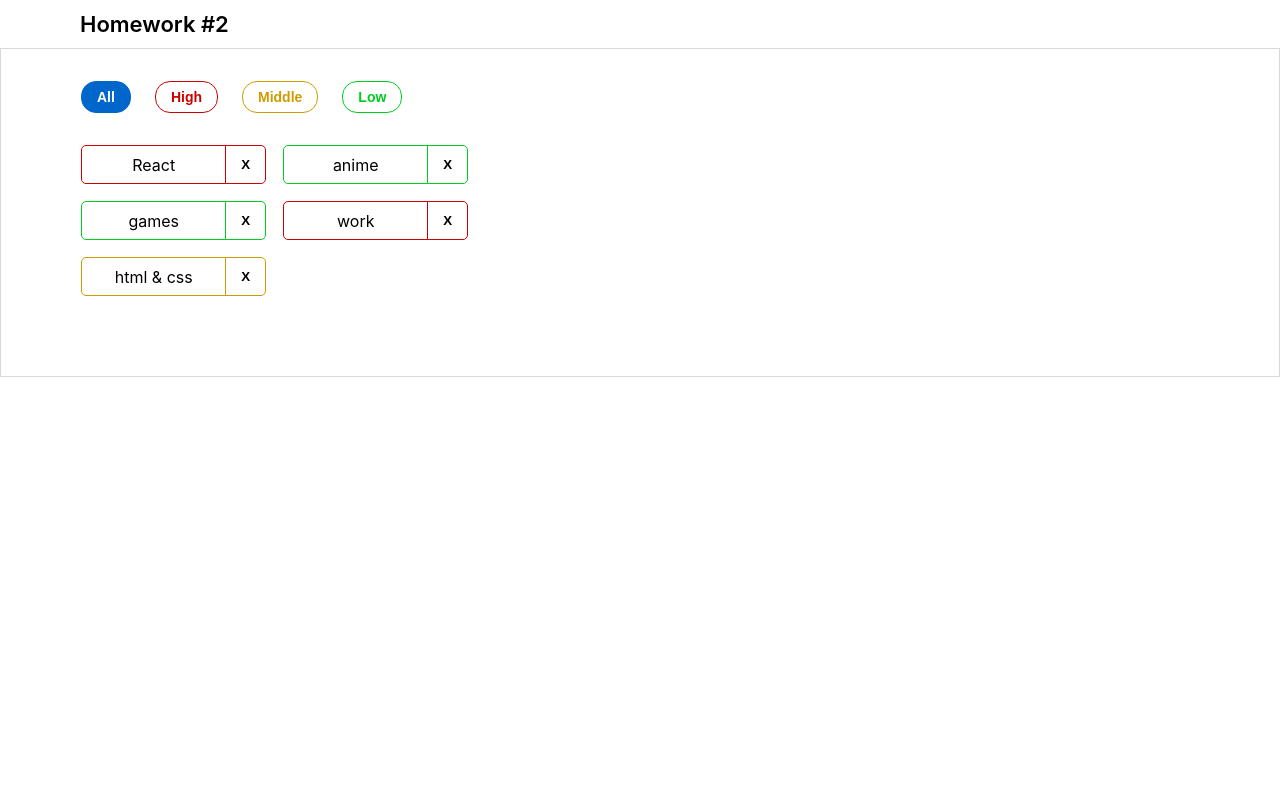
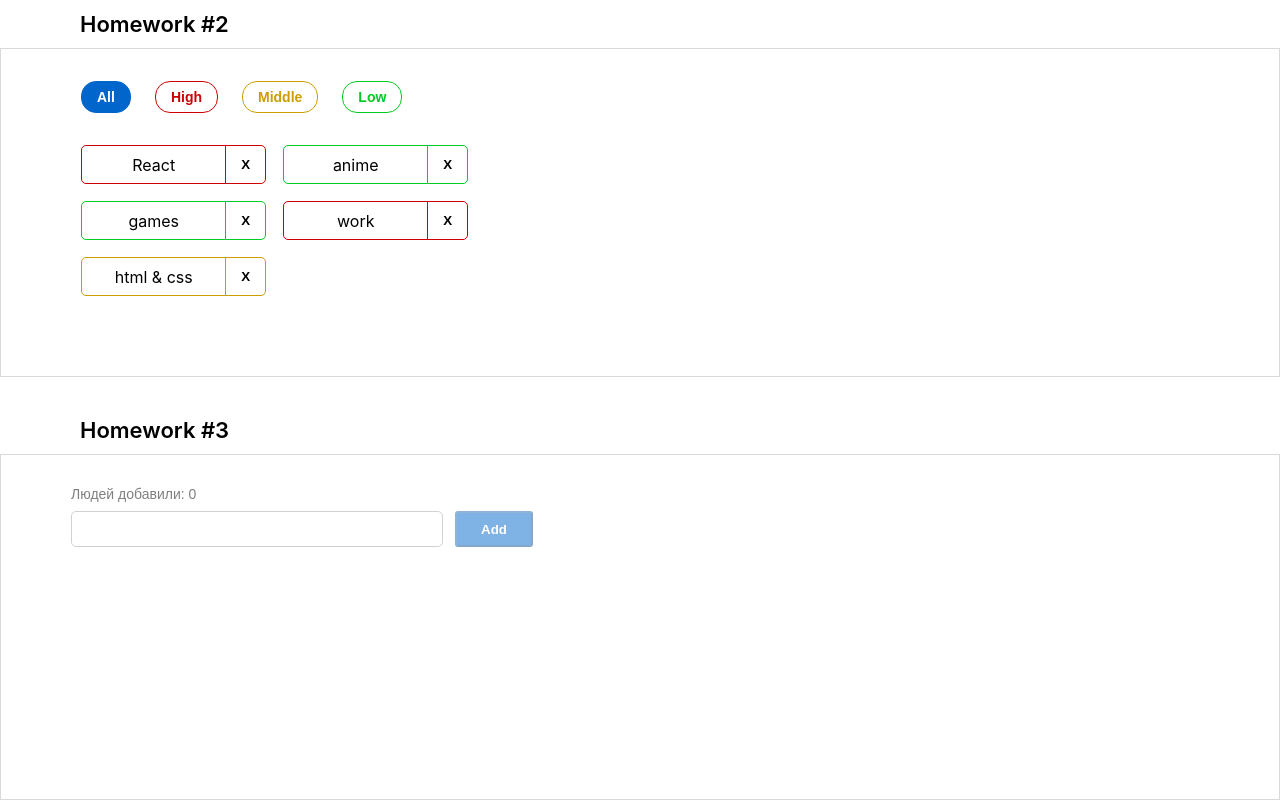
Before and after one commit to alik-avizha/hws2, a React (Create React App) app: page /#/pre-junior in a window 1280 px wide. Before the commit this address led to /. Shown: the part 472-1272 px from the top of the page. Before the commit the page ends 849 px from the top, so only its background shows below. Built offline with nearby package versions, Linux system fonts and the light colour scheme.

Commit message:
work with Homework №3

```diff
--- a/src/s1-main/App.tsx
+++ b/src/s1-main/App.tsx
@@ -2,14 +2,14 @@
 import s from './App.module.css'
 import HW1 from '../s2-homeworks/hw01/HW1'
 import HW2 from '../s2-homeworks/hw02/HW2';
+import HW3 from '../s2-homeworks/hw03/HW3';
 
 function App() {
     return (
         <div className={s.App}>
             <HW1/>
-            {/*раскомментировать по ходу выполнения*/}
             <HW2/>
-            {/*<HW3/>*/}
+            <HW3/>
             {/*<HW4/>*/}
 
             {/*при выполнении дз 5 и более - закомментировать здесь дз 1-4, так как они есть внутри дз 5*/}
--- a/src/s2-homeworks/hw03/Greeting.module.css
+++ b/src/s2-homeworks/hw03/Greeting.module.css
@@ -1,22 +1,51 @@
 .greetingForm {
+    font-family: 'Montserrat', sans-serif;
+    font-style: normal;
+    font-size: 14px;
+    margin-top: 31px;
+    margin-bottom: 243px;
+    margin-left: 70px;
 }
 
 .inputAndButtonContainer {
+    display: flex;
+    flex-direction: row;
 }
 
 .error {
+    margin-top: 9px;
+    font-weight: 400;
+    color: #CC0000;
 }
 
 .input {
+    width: 372px;
+    height: 36px;
+    border: 1px solid #D1D1D1;
+    border-radius: 5px;
+    padding-left: 12px;
+    font-weight: 500;
+    font-size: 16px;
 }
 
 .input:focus {
 }
 
 .errorInput {
+    width: 372px;
+    height: 36px;
+    border: 1px solid #CC0000;
+    border-radius: 5px;
 }
 
 .button {
+    margin-left: 12px;
+    padding: 8px 24px;
+    height: 36px;
+    font-weight: 600;
+    color: #FFFFFF;
+    background: #0066CC;
+    border-radius: 3px;
 }
 
 .button:focus {
@@ -26,10 +55,17 @@
 }
 
 .button:disabled {
+    background: #0066CC;
+    opacity: 0.5;
+    border-radius: 3px;
 }
 
 .text {
+    font-weight: 400;
+    color: rgba(0, 0, 0, 0.5);
+    margin-bottom: 9px;
 }
 
 .greeting {
+    font-weight: 500;
 }
--- a/src/s2-homeworks/hw03/Greeting.tsx
+++ b/src/s2-homeworks/hw03/Greeting.tsx
@@ -2,14 +2,14 @@
 import s from './Greeting.module.css'
 
 type GreetingPropsType = {
-    name: any // need to fix any
-    setNameCallback: any // need to fix any
-    addUser: any // need to fix any
-    onBlur: any // need to fix any
-    onEnter: any // need to fix any
-    error: any // need to fix any
-    totalUsers: any // need to fix any
-    lastUserName?: any // need to fix any
+    name: string // need to fix any
+    setNameCallback: (event: ChangeEvent<HTMLInputElement>) => void
+    addUser: () => void
+    onBlur: () => void
+    onEnter: (event: KeyboardEvent<HTMLInputElement>) => void
+    error: string
+    totalUsers: number
+    lastUserName?: string
 }
 
 // презентационная компонента (для верстальщика)
@@ -25,7 +25,7 @@
         lastUserName,
     } // деструктуризация пропсов
 ) => {
-    const inputClass = s.errorInput // need to fix with (?:)
+    const inputClass = error ? s.errorInput : s.input
 
     return (
         <div id={'hw3-form'} className={s.greetingForm}>
@@ -57,7 +57,7 @@
                     className={s.button}
                     disabled={!name.trim()}
                 >
-                    add
+                    Аdd
                 </button>
             </div>
 
--- a/src/s2-homeworks/hw03/GreetingContainer.tsx
+++ b/src/s2-homeworks/hw03/GreetingContainer.tsx
@@ -3,18 +3,27 @@
 import { UserType } from './HW3'
 
 type GreetingContainerPropsType = {
-    users: any // need to fix any
-    addUserCallback: any // need to fix any
+    users: UserType[]
+    addUserCallback: (name: string) => void
 }
 
 export const pureAddUser = (name: any, setError: any, setName: any, addUserCallback: any) => {
-    // если имя пустое - показать ошибку, иначе - добавить юзера и очистить инпут
+    if (name.trim() !== '') {
+        addUserCallback(name)
+        setName('')
+    } else {
+        setError('Ошибка! Введите имя!')
+    }
 }
 
-export const pureOnBlur = (name: any, setError: any) => { // если имя пустое - показать ошибку
+export const pureOnBlur = (name: any, setError: any) => {
+    if (name.trim() === '') {
+        setError('Ошибка! Введите имя!')
+    }
 }
 
-export const pureOnEnter = (e: any, addUser: any) => { // если нажата кнопка Enter - добавить
+export const pureOnEnter = (e: any, addUser: any) => {
+    e.key === 'Enter' && addUser()
 }
 
 // более простой и понятный для новичков
@@ -26,12 +35,11 @@
     addUserCallback,
 }) => {
     // деструктуризация пропсов
-    const [name, setName] = useState<any>('') // need to fix any
-    const [error, setError] = useState<any>('') // need to fix any
+    const [name, setName] = useState<string>('')
+    const [error, setError] = useState<string>('')
 
-    const setNameCallback = (e: any) => { // need to fix any
-        setName('some name') // need to fix
-
+    const setNameCallback = (e: ChangeEvent<HTMLInputElement>) => {
+        setName(e.currentTarget.value)
         error && setError('')
     }
     const addUser = () => {
@@ -42,12 +50,12 @@
         pureOnBlur(name, setError)
     }
 
-    const onEnter = (e: any) => {
+    const onEnter = (e: KeyboardEvent<HTMLInputElement>) => {
         pureOnEnter(e, addUser)
     }
 
-    const totalUsers = 0 // need to fix
-    const lastUserName = 'some name' // need to fix
+    const totalUsers = users.length
+    const lastUserName = users.length > 0 ? users[users.length-1].name : ''
 
     return (
         <Greeting
--- a/src/s2-homeworks/hw03/HW3.tsx
+++ b/src/s2-homeworks/hw03/HW3.tsx
@@ -19,20 +19,22 @@
 
 // types
 export type UserType = {
-    _id: any // need to fix any
-    name: any // need to fix any
+    _id: string
+    name: string
 }
 
-export const pureAddUserCallback = (name: any, setUsers: any, users: any) => { // need to fix any
-    const user = { // need to fix
+export const pureAddUserCallback = (name: string, setUsers: (users: UserType[])=>void, users: UserType[]) => {
+    const user = {
+        _id: v1(),
+        name: name
     }
     setUsers([...users, user])
 }
 
 const HW3 = () => {
-    const [users, setUsers] = useState<any>([]) // need to fix any
+    const [users, setUsers] = useState<UserType[]>([])
 
-    const addUserCallback = (name: any) => { // need to fix any
+    const addUserCallback = (name: string) => {
         pureAddUserCallback(name, setUsers, users)
     }
 
```
